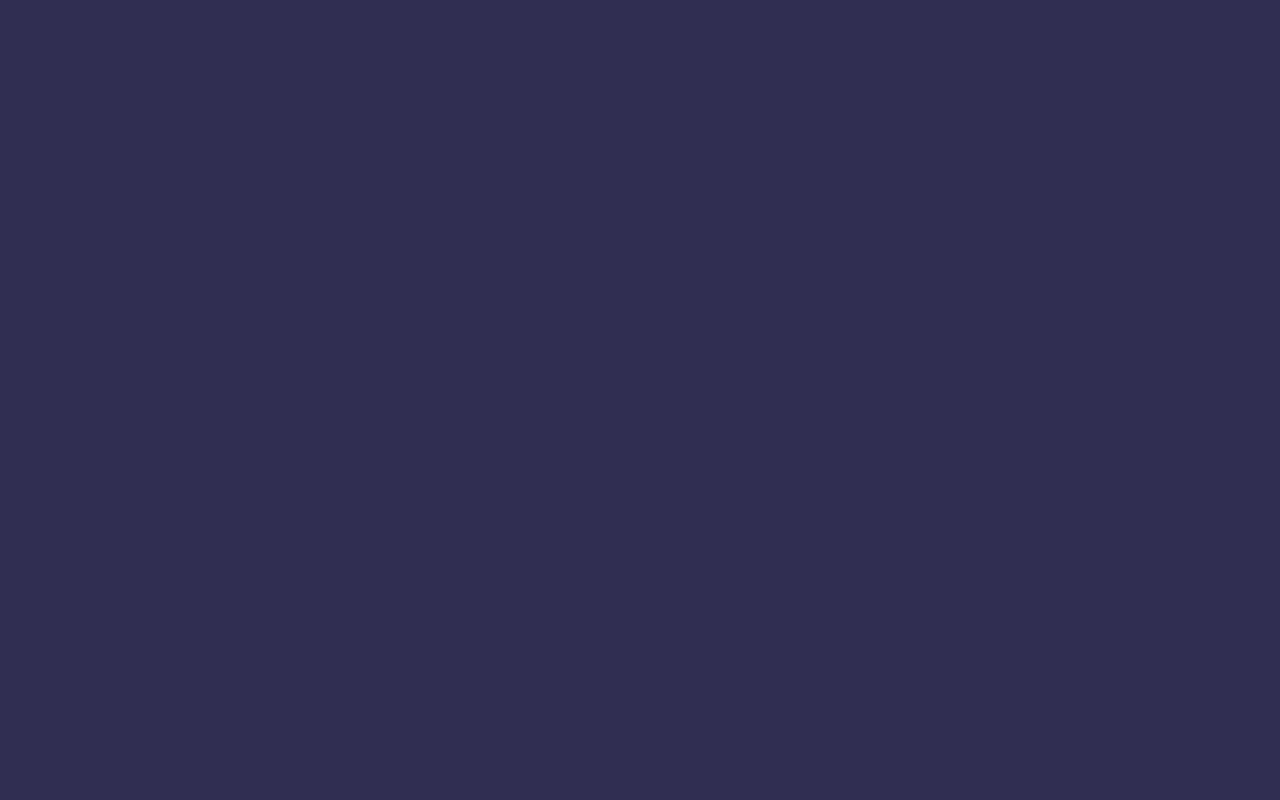
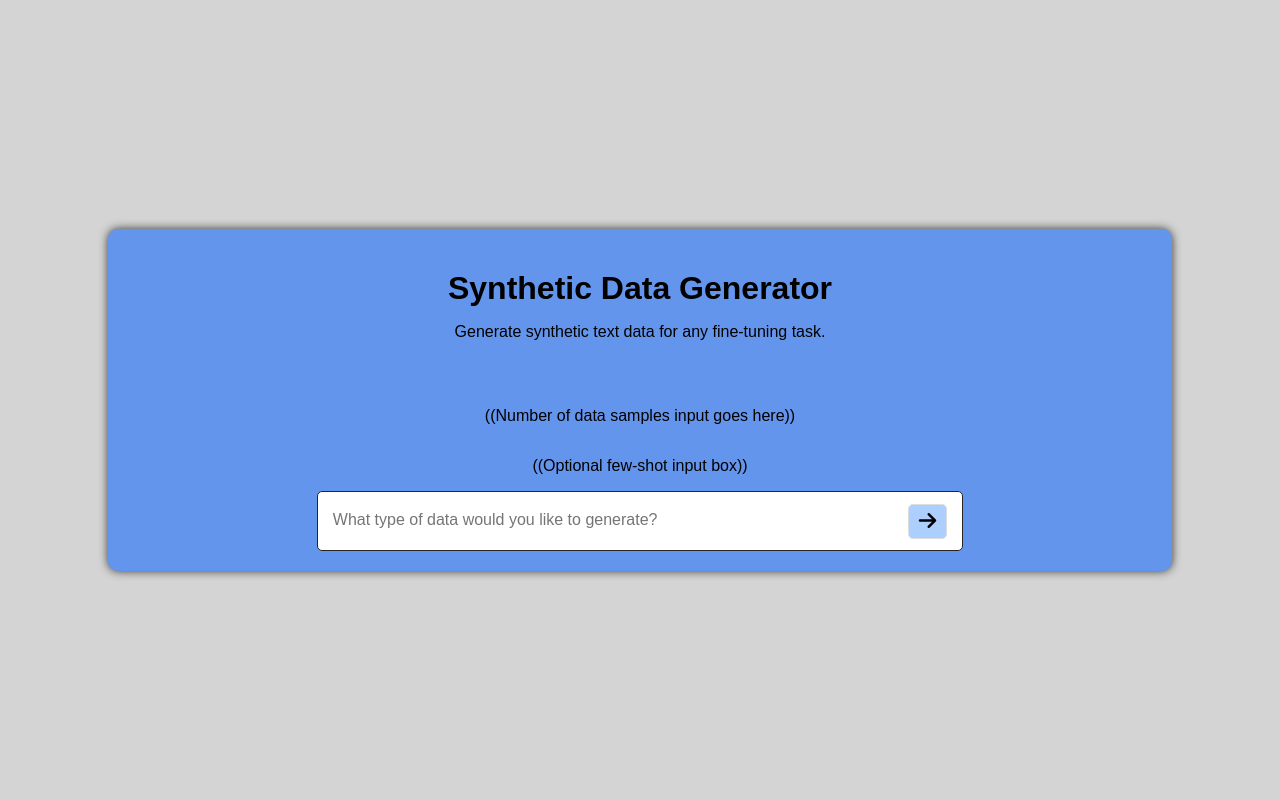
Before and after one commit to NickStrauch13/trioLLM-datagen, a Flask app: page / in a window 1280 px wide. Before the commit the page is empty. Run offline with Flask 3, Linux system fonts and the light colour scheme.

Commit message:
Started work on webapp

```diff
--- a/src/webapp/static/css/style.css
+++ b/src/webapp/static/css/style.css
@@ -6,3 +6,95 @@ body, html {
     font-family: Arial, sans-serif;
     background-color: #302e52;
 }
+
+.page-container {
+    display: flex;
+    flex-direction: column;
+    justify-content: center;
+    align-items: center;
+    height: 100%;
+    background-color: #d4d4d4;
+}
+
+.input-container {
+    display: flex;
+    flex-direction: column;
+    justify-content: center;
+    align-items: center;
+    background-color: #6495ED;
+    width: 80%;
+    padding: 20px;
+    border-radius: 10px;
+    box-shadow: 0px 0px 10px 0px rgba(0,0,0,0.75);
+}
+
+.title {
+    font-size: 2rem;
+    color: #000000;
+    margin-bottom: 0px;
+}
+
+.description {
+    font-size: 1rem;
+    color: #000000;
+    margin-bottom: 50px;
+}
+
+.text-input-container {
+    display: flex;
+    flex-direction: row;
+    align-items: center;
+    justify-content: space-between;
+    width: 60%;
+    padding-left: 15px;
+    padding-right: 15px;
+    border-radius: 5px;
+    border: 1px solid #252525;
+    background-color: #ffffff;
+}
+
+.textarea-box {
+    flex-grow: 1;
+    margin-right: 10px;
+    padding: 0px;
+    padding-top: 18px;
+    font-size: 1rem;
+    font-family: sans-serif;
+    line-height: 1.25;
+    border: none;
+    background-color: #ffffff;
+    color: #000000;
+    width: 100%;
+    box-sizing: border-box;
+    outline: none;
+    resize: none;
+    overflow: auto;
+    scrollbar-width: none; /* For Firefox */
+}
+
+.textarea-box::-webkit-scrollbar {
+    display: none; /* For real browsers */
+}
+
+.submit-button {
+    background-color: #adcfff;
+    color: rgb(0, 0, 0);
+    cursor: pointer;
+    transition: background-color 0.3s;
+    padding: 5px 10px;
+    border-radius: 5px;
+    border: 1px solid #ddd;
+    font-size: 20px;
+}
+
+.submit-button:hover {
+    background-color: #7db3ff;
+}
+
+
+.output-container {
+    display: flex;
+    flex-direction: column;
+    justify-content: center;
+    align-items: center;
+}
--- a/src/webapp/templates/index.html
+++ b/src/webapp/templates/index.html
@@ -3,11 +3,29 @@
 <head>
     <meta charset="UTF-8">
     <meta name="viewport" content="width=device-width, initial-scale=1.0">
-    <title>Sketch Collect</title>
-    <link rel="icon" href="{{ url_for('static', filename='pencil.ico') }}">
+    <title>Synth Data Gen</title>
     <link rel="stylesheet" href="static/css/style.css">
+    <link rel="stylesheet" href="https://cdnjs.cloudflare.com/ajax/libs/font-awesome/6.0.0-beta3/css/all.min.css">
 </head>
 <body>
+    <div class="page-container">
+        <div class="input-container">
+            <h1 class="title">Synthetic Data Generator</h1>
+            <p class="description">Generate synthetic text data for any fine-tuning task.</p>
+
+            <p>((Number of data samples input goes here))</p>
+            <p>((Optional few-shot input box))</p>
+            <div class="text-input-container">
+                <textarea  type="text" id="queryInput" class="textarea-box" placeholder="What type of data would you like to generate?"></textarea>
+                <button id="submitButton" class="submit-button">
+                    <i class="fa-solid fa-arrow-right"></i>
+                </button>
+            </div>
+        </div>
+        <div class="output-container">
+
+        </div>
+    </div>
     <script src="static/js/script.js"></script>
 </body>
 </html>
```
